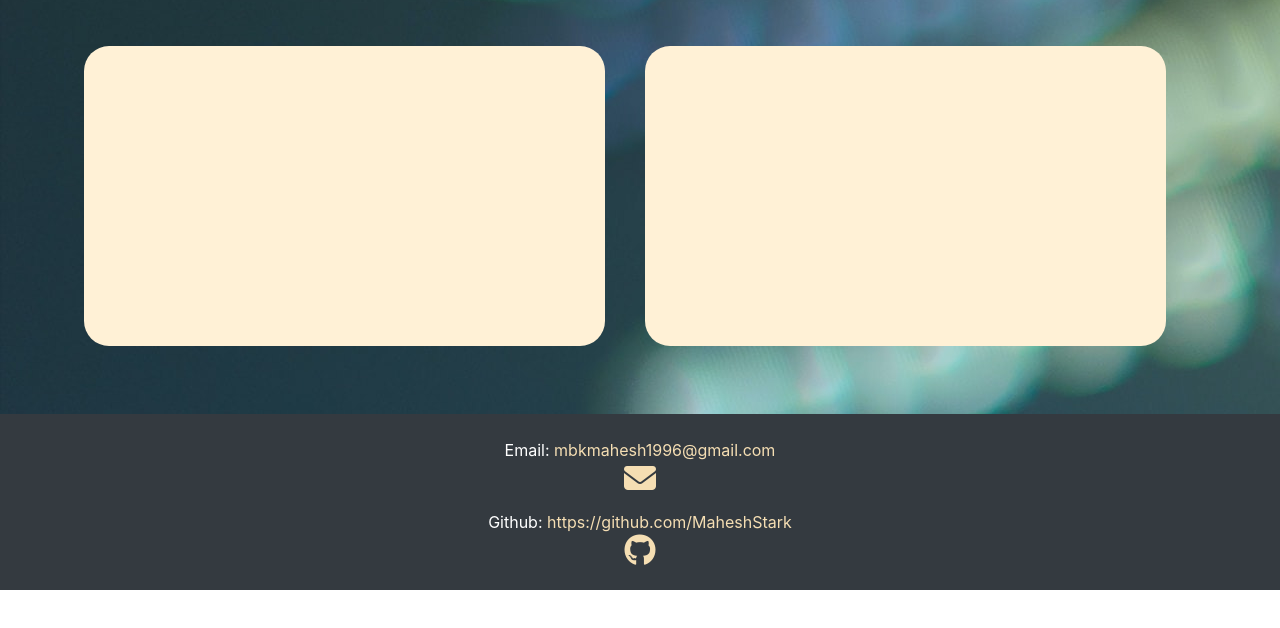
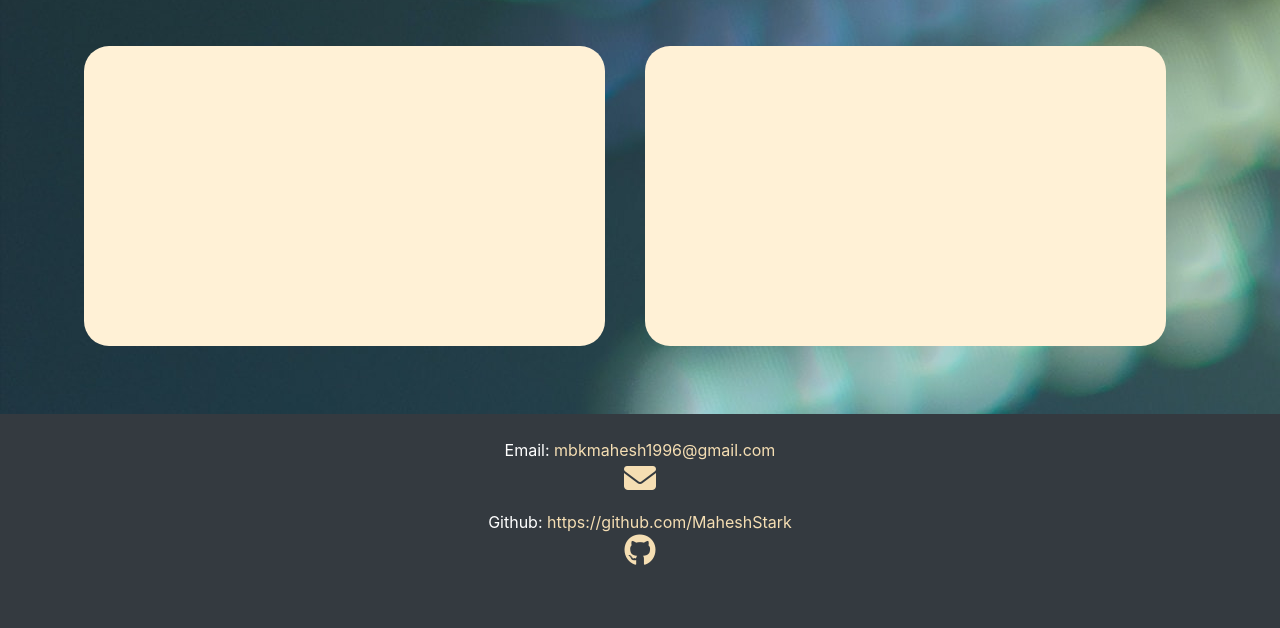
Before and after one commit to MaheshStark/MaheshStark.github.io, a plain HTML site: page index.html in a window 1280 px wide. Shown: the part 3008-3636 px from the top of the page. Before the commit the page ends 3598 px from the top, so only its background shows below. Drawn offline with Linux system fonts and the light colour scheme; a web font is replaced by a local one.

Commit message:
footer aupdate

```diff
--- a/index.html
+++ b/index.html
@@ -285,7 +285,7 @@
       </div>
     </section>
     <footer>
-      <div id="footerSample" class="page-footer font-small  p-2 bg-dark  pt-4">
+      <div id="footerSample" class="page-footer font-small bg-dark  pt-4 pb-5">
         <p class="footer-developer-data text-center text-white">Email: <a class="footer-link" href="mailto:mbkmahesh1996@gmail.com">
         mbkmahesh1996@gmail.com <br> <i class="fas fa-envelope fa-2x"></i></a></p>
         <p class="footer-developer-data text-center text-white">Github: <a class="footer-link" href="https://github.com/MaheshStark">
```
